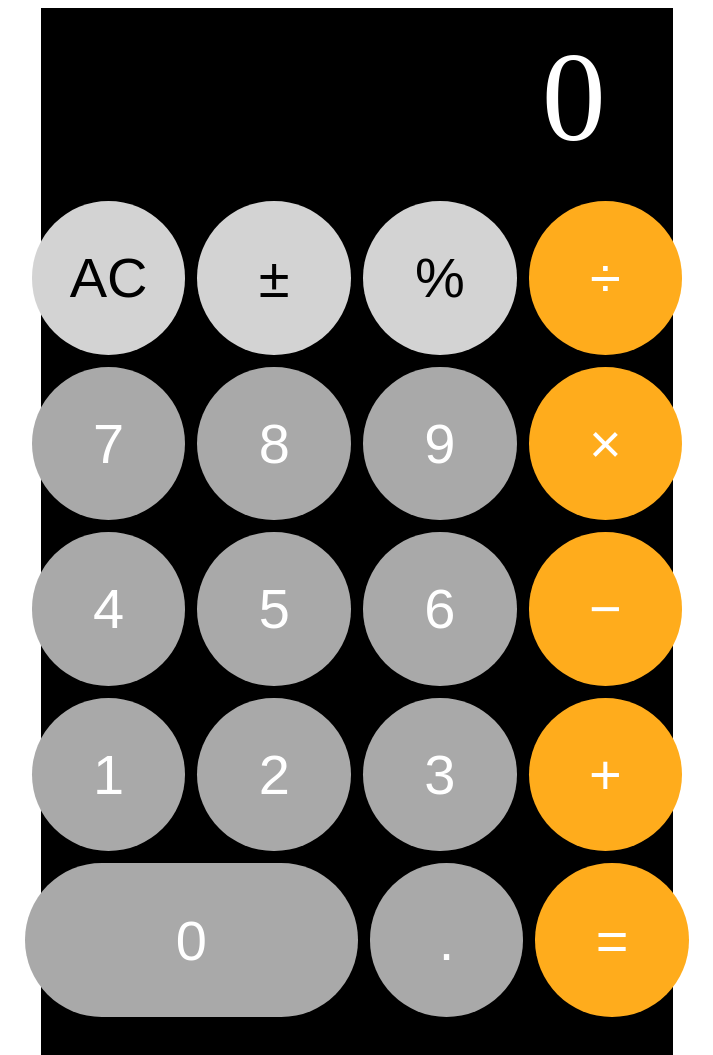
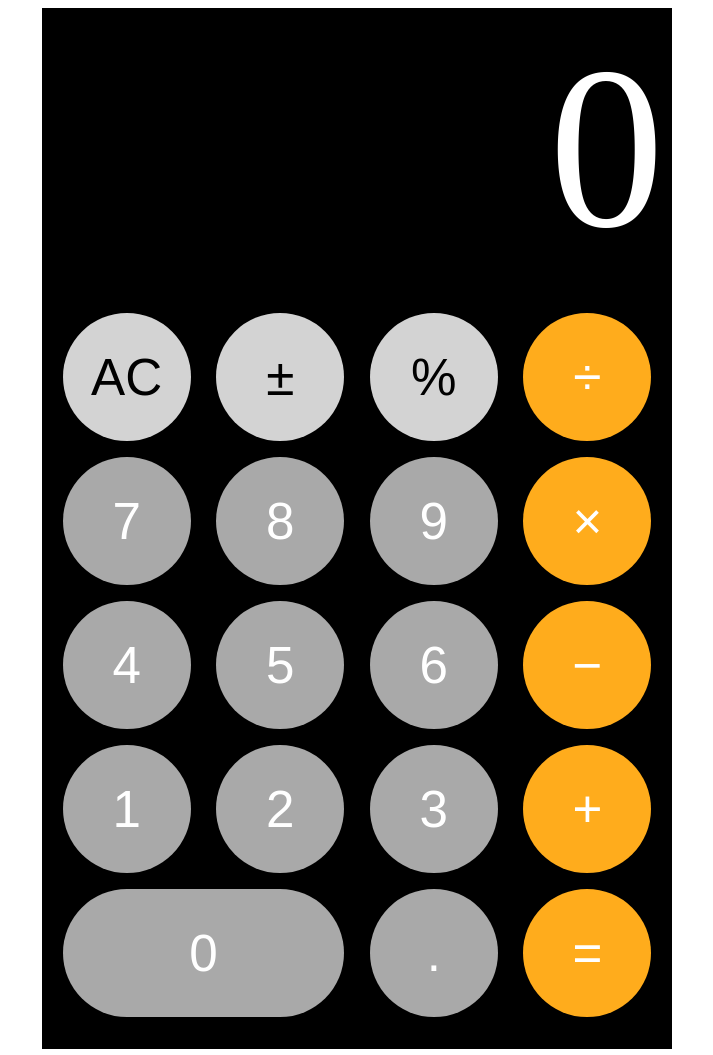
Before and after one commit to ephous/odin-calculator, a plain HTML site: page index.html in a window 1280 px wide. Shown: the whole page, without its empty margins (283-996 px from the left). Drawn offline with Linux system fonts and the light colour scheme.

Commit message:
Improve appearance with rescaling viewport

```diff
--- a/style.css
+++ b/style.css
@@ -8,32 +8,21 @@ body {
     flex:auto;
     flex-direction: column;
     justify-content: space-evenly;
-    /*
-    --w:58vh;
-    --h:80vh;
-    height:var(--h);
-    width:var(--w);
-    min-width: 60vw;
-    min-height: 90vh;
-    */
-    max-width: 600px;
+    max-width: 48vw;
     gap: 1vh;
     background-color: black;
-    padding: 2vh;
+    padding: 1vh;
 }
 
 #display {
     background-color: black;
-    /*
-    border-color: lightslategray;
-    border-style: solid;
-    */
-    /*font-size: calc((var(--w) / 4));*/
-    font-size: 128px;
+    min-width: 36vw;
+    max-width: 48vw;
+    font-size: 18vw;
     text-align: right;
     color: white;
-    padding: 0vh 2vw;
-    margin: 0vh 2vw;
+    padding: 0vh 0vw;
+    margin: 0vh 0vw;
     flex: 1;
 }
 
@@ -44,7 +33,6 @@ body {
     align-items: center;
     background-color: black;
     padding: 2vh;
-    flex: 1;
 }
 
 
@@ -55,19 +43,18 @@ body {
 }
 
 button {
-    width: 12vw;
-    height: 12vw;
-    border-radius: 6vw;
-    font-size: 56px;
-    /*font-size:calc((var(--w) / 15));*/
+    width: 10vw;
+    height: 10vw;
+    border-radius: 10vw;
+    font-size: 4vw;
     font-weight: 400;
     border: none;
-    margin: 6px;
+    margin: 1vh 1vw;
     flex:auto;
 }
 
 #zero {
-  width: 26vw;
+  width: 22vw;
 }
 
 .graybutton {
```
